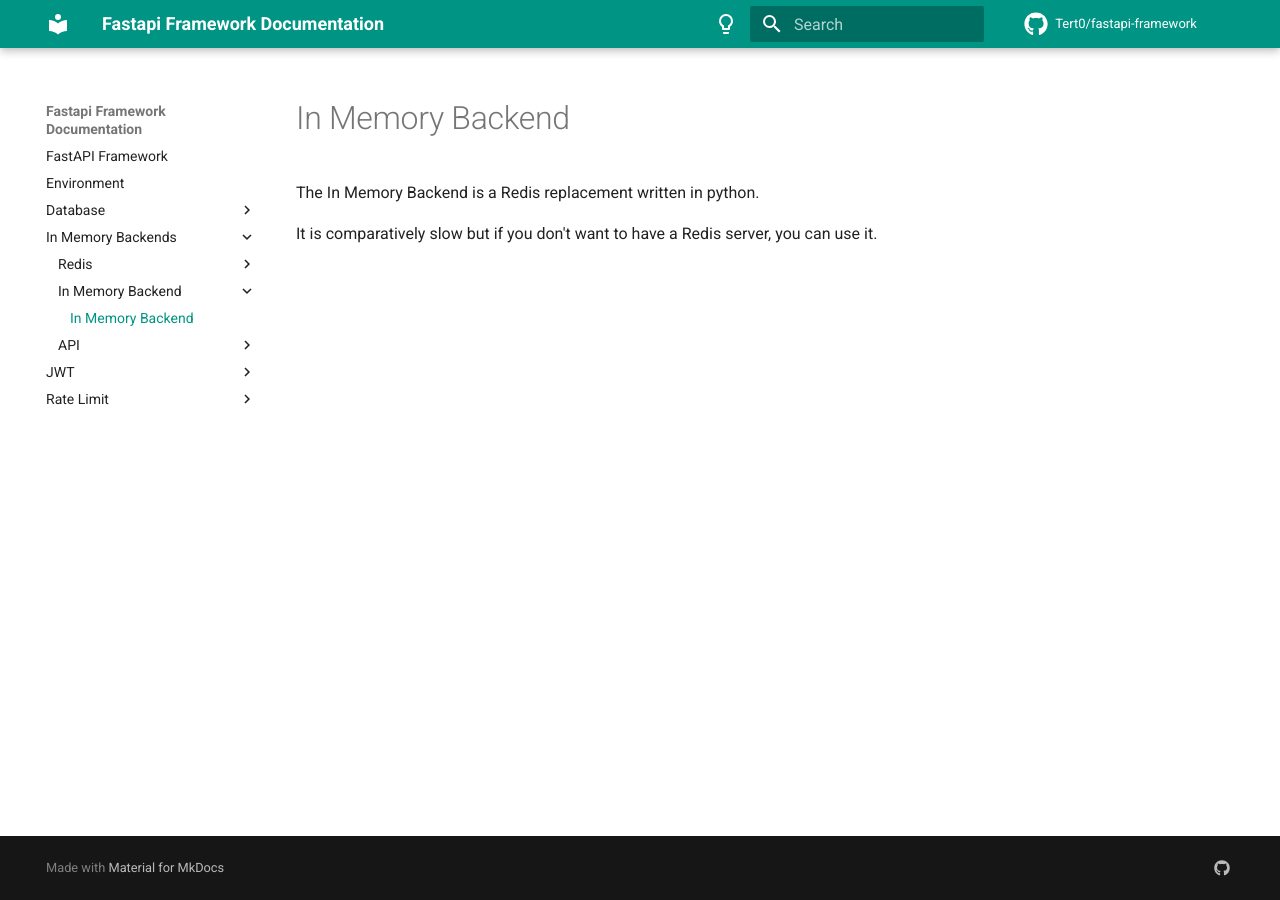
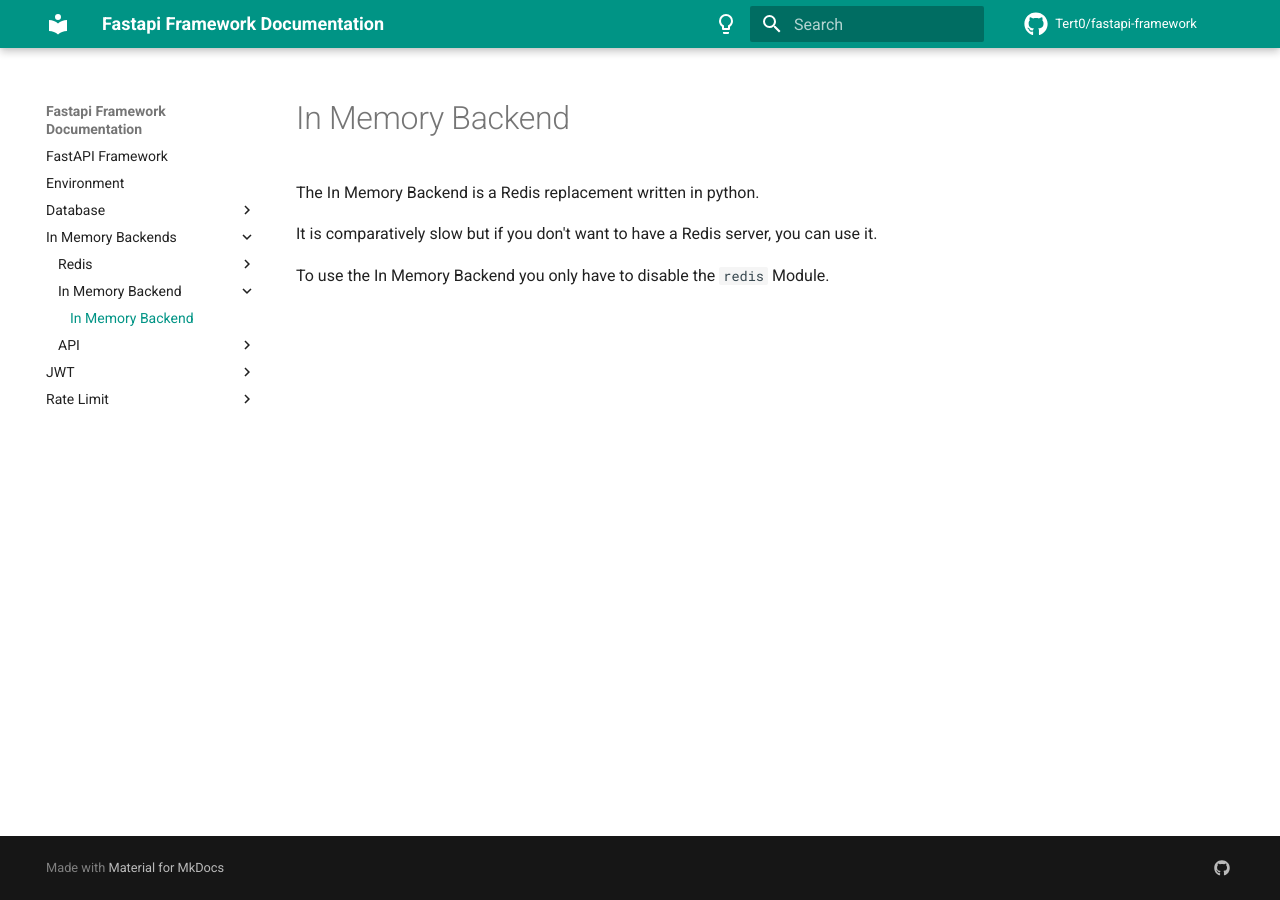
Before and after one commit to anatoliinzrnk/redis-fastapi-jwt, an MkDocs documentation site: the page built from docs/in_memory_backends/in_memory_backend/index.md, in a window 1280 px wide. Built offline with MkDocs 1.6.1 and Material for MkDocs 9.7.7, drawn with Linux system fonts in a browser that asks for light colours; comment, search, counter and statistics services are not loaded.

Commit message:
Added In Memory Backend Index

```diff
--- a/docs/in_memory_backends/in_memory_backend/index.md
+++ b/docs/in_memory_backends/in_memory_backend/index.md
@@ -2,3 +2,5 @@
 The In Memory Backend is a Redis replacement written in python.
 
 It is comparatively slow but if you don't want to have a Redis server, you can use it.
+
+To use the In Memory Backend you only have to disable the `redis` Module.
```
